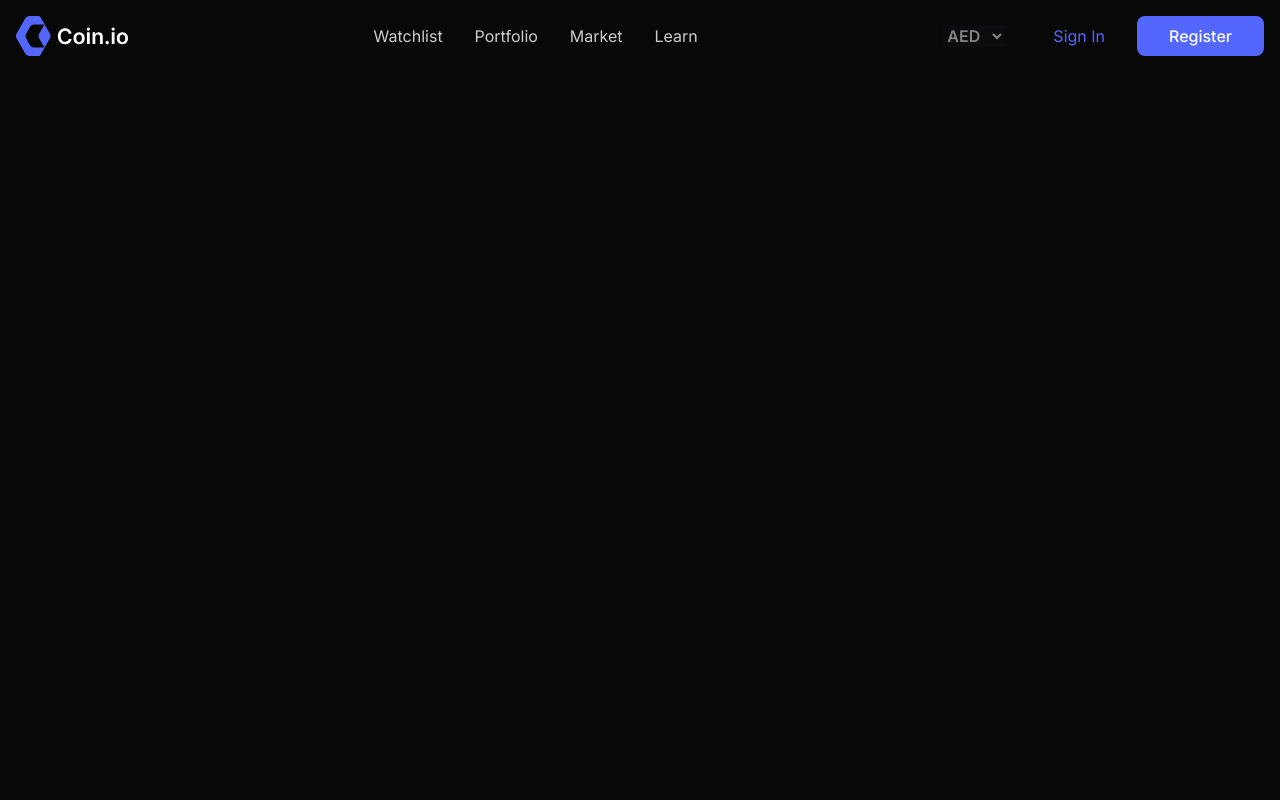
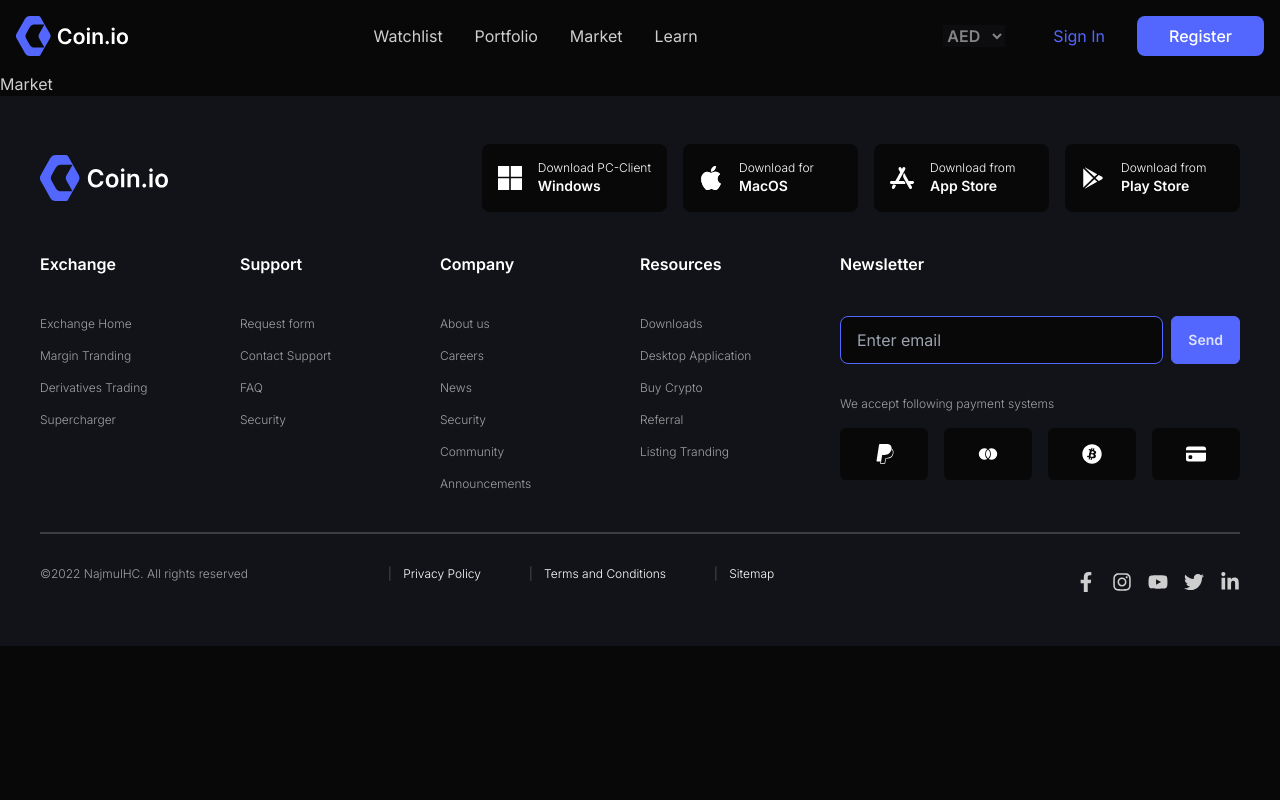
Before and after one commit to najmulhc/coin.io, a React (Create React App) app: page /market in a window 1280 px wide. Shown: the top 800 px of the page. Built offline with nearby package versions, Linux system fonts and the light colour scheme.

Commit message:
menu for moblie system is set

```diff
--- a/src/App.js
+++ b/src/App.js
@@ -1,15 +1,25 @@
 import React from 'react'
 import { useSelector } from 'react-redux'
+import { Route, Routes } from 'react-router-dom'
 import './App.css'
 import Footer from './Components/Footer/Footer'
 import Header from './Components/Header/Header'
+import MobileMenu from './Components/MobileMenu/MobileMenu'
+import BasicBlock from './Components/Shared/BasicBlock'
+import Home from './Pages/Home/Home'
+import Market from './Pages/Market/Market'
 const App = () => {
   const taha = useSelector(state => state.currency.value);
-  console.log(taha)
+  const menu = useSelector(state => state.menu.value);
   return (
     <div className='min-w-screen min-h-96 bg-base-100'>
       <Header />
-      <div className='min-w-screen min-h-screen'></div>
+      {menu ? (<MobileMenu />) : (
+        <Routes>
+          <Route path='/' element={<Home /> } />
+          <Route path='/market' element={<Market/> } />
+        </Routes>
+      )}
       <Footer />
     </div>
   )
--- /dev/null
+++ b/src/Components/MobileMenu/MobileMenu.js
@@ -0,0 +1,9 @@
+import React from 'react'
+
+const MobileMenu = () => {
+  return (
+    <div>MobileMenu</div>
+  )
+}
+
+export default MobileMenu
--- /dev/null
+++ b/src/Components/Shared/BasicBlock.js
@@ -0,0 +1,9 @@
+import React from 'react'
+
+const BasicBlock = ({children}) => {
+  return (
+      <div className='bg-neutral p-8 rounded-xl inline-block'>{children}</div>
+  )
+}
+
+export default BasicBlock
--- /dev/null
+++ b/src/Pages/Home/Home.js
@@ -0,0 +1,9 @@
+import React from 'react'
+
+const Home = () => {
+  return (
+    <div>Home</div>
+  )
+}
+
+export default Home
--- /dev/null
+++ b/src/Pages/Learn/Learn.js
@@ -0,0 +1,9 @@
+import React from 'react'
+
+const Learn = () => {
+  return (
+    <div>Learn</div>
+  )
+}
+
+export default Learn
--- /dev/null
+++ b/src/Pages/Market/Market.js
@@ -0,0 +1,9 @@
+import React from 'react'
+
+const Market = () => {
+  return (
+    <div>Market</div>
+  )
+}
+
+export default Market
--- /dev/null
+++ b/src/Pages/Portfolio/Portfolio.js
@@ -0,0 +1,9 @@
+import React from 'react'
+
+const Portfolio = () => {
+  return (
+    <div>Portfolio</div>
+  )
+}
+
+export default Portfolio
--- /dev/null
+++ b/src/Pages/TradeHistory/TradeHistory.js
@@ -0,0 +1,9 @@
+import React from 'react'
+
+const TradeHistory = () => {
+  return (
+    <div>TradeHistory</div>
+  )
+}
+
+export default TradeHistory
--- /dev/null
+++ b/src/Pages/Watchlist/Watchlist.js
@@ -0,0 +1,9 @@
+import React from 'react'
+
+const Watchlist = () => {
+  return (
+    <div>Watchlist</div>
+  )
+}
+
+export default Watchlist
```
